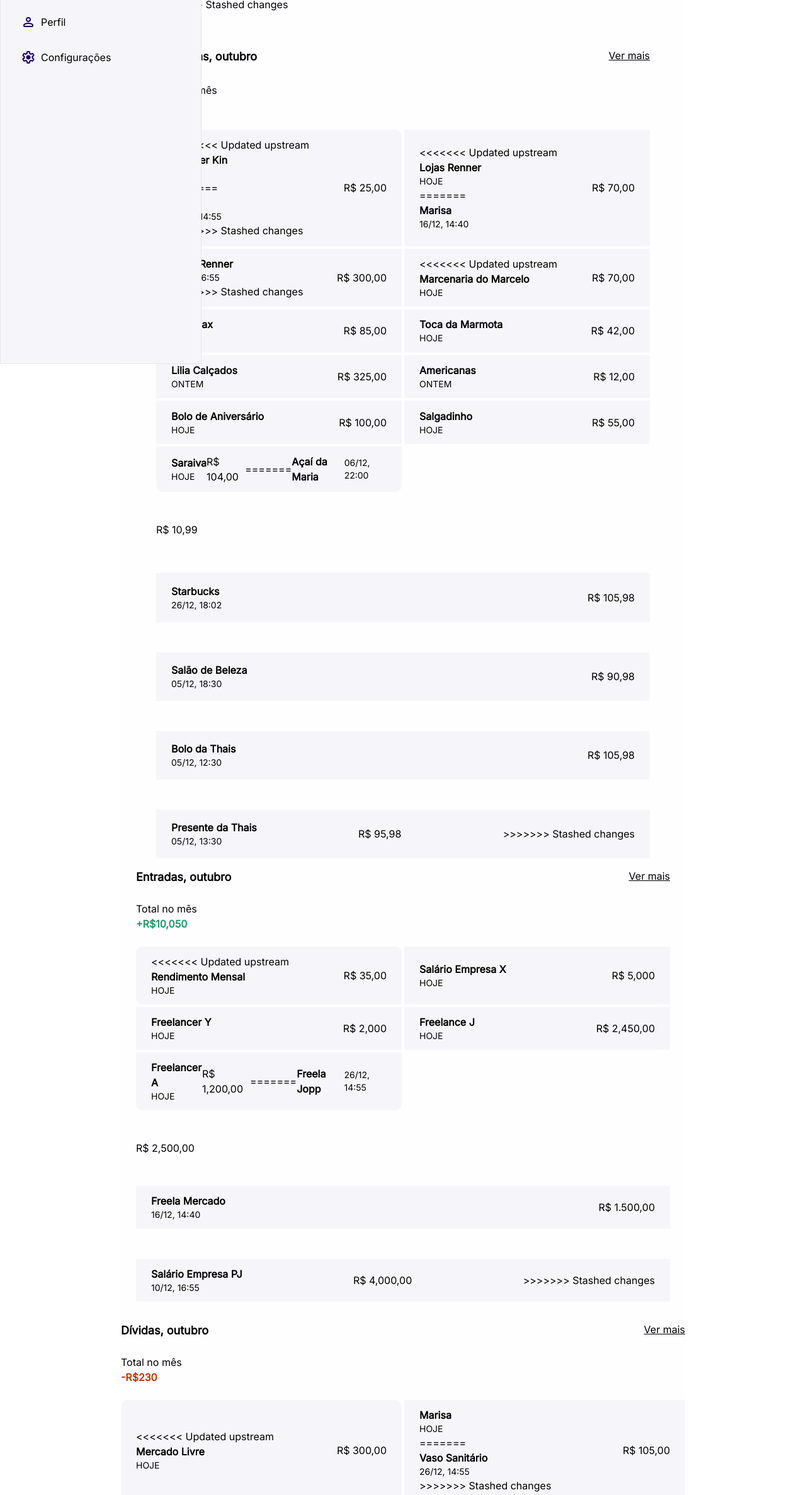
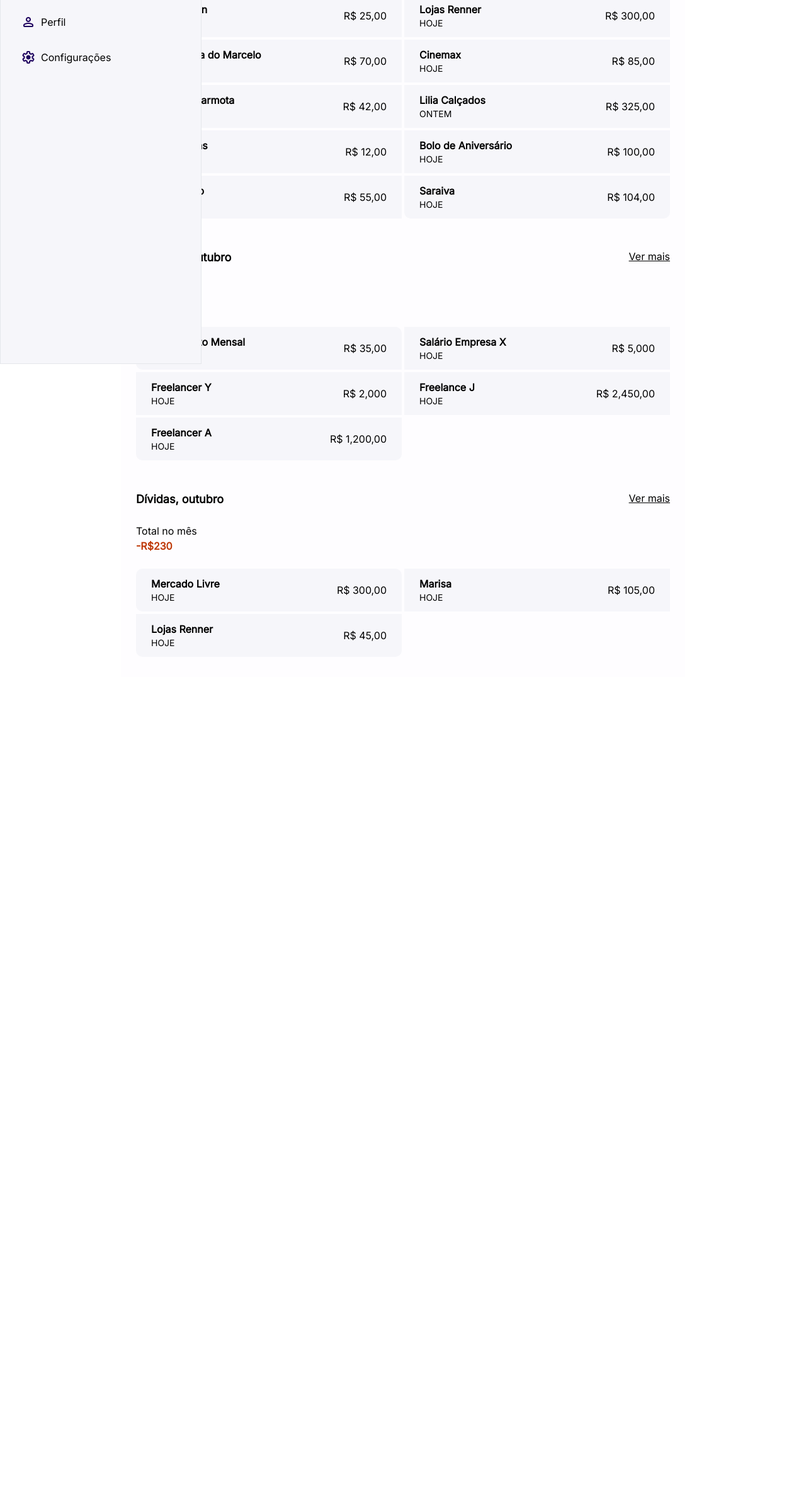
Before and after one commit to sarahmelo/fintech, a plain HTML site: page index.html in a window 1280 px wide. Shown: the part 222-2596 px from the top of the page at 63% size. After the commit the page ends 1297 px from the top, so only its background shows below. Drawn offline with nearby package versions, Linux system fonts and the light colour scheme.

Commit message:
fix: conflicts

```diff
--- a/index.html
+++ b/index.html
@@ -32,11 +32,7 @@
         <header class="w-full py-4 px-8 text-primary font-bold sticky top-0 bg-background">
             <h1>Visão Geral</h1>
         </header>
-<<<<<<< Updated upstream
         <div class="container ml-auto mr-auto h-full w-full grid gap-12 my-8 xsm:px-4 px-6">
-=======
-        <div class="container h-full w-full grid gap-12 my-8 px-8">
->>>>>>> Stashed changes
             <div class="list-content first grid gap-6">
                 <div class="flex place-content-between">
                     <p class="text-lg font-semibold">Despesas, outubro</p>
@@ -49,38 +45,20 @@
                 <ul class="list w-full grid gap-1 md:grid-cols-2">
                     <li class="flex w-full bg-extra-soft-purple px-6 py-3 place-content-between items-center">
                         <div class="flex flex-col">
-<<<<<<< Updated upstream
                             <p class="font-bold">Burguer Kin</p>
                             <p class="uppercase text-sm">Hoje</p>
-=======
-                            <p class="font-bold">Ifood</p>
-                            <p class="uppercase text-sm">26/12, 14:55</p>
->>>>>>> Stashed changes
                         </div>
                         <p>R$ 25,00</p>
                     </li>
                     <li class="flex w-full bg-extra-soft-purple px-6 py-3 place-content-between items-center">
                         <div class="flex flex-col">
-<<<<<<< Updated upstream
                             <p class="font-bold">Lojas Renner</p>
                             <p class="uppercase text-sm">Hoje</p>
-=======
-                            <p class="font-bold">Marisa</p>
-                            <p class="uppercase text-sm">16/12, 14:40</p>
-                        </div>
-                        <p>R$ 70,00</p>
-                    </li>
-                    <li class="flex w-full bg-extra-soft-purple px-6 py-3 place-content-between items-center">
-                        <div class="flex flex-col">
-                            <p class="font-bold">Lojas Renner</p>
-                            <p class="uppercase text-sm">10/12, 16:55</p>
->>>>>>> Stashed changes
                         </div>
                         <p>R$ 300,00</p>
                     </li>
                     <li class="flex w-full bg-extra-soft-purple px-6 py-3 place-content-between items-center">
                         <div class="flex flex-col">
-<<<<<<< Updated upstream
                             <p class="font-bold">Marcenaria do Marcelo</p>
                             <p class="uppercase text-sm">Hoje</p>
                         </div>
@@ -134,40 +112,6 @@
                             <p class="uppercase text-sm">Hoje</p>
                         </div>
                         <p>R$ 104,00</p>
-=======
-                            <p class="font-bold">Açaí da Maria</p>
-                            <p class="uppercase text-sm">06/12, 22:00</p>
-                        </div>
-                        <p>R$ 10,99</p>
-                    </li>
-                    <li class="flex w-full bg-extra-soft-purple px-6 py-3 place-content-between items-center">
-                        <div class="flex flex-col">
-                            <p class="font-bold">Starbucks</p>
-                            <p class="uppercase text-sm">26/12, 18:02</p>
-                        </div>
-                        <p>R$ 105,98</p>
-                    </li>
-                    <li class="flex w-full bg-extra-soft-purple px-6 py-3 place-content-between items-center">
-                        <div class="flex flex-col">
-                            <p class="font-bold">Salão de Beleza</p>
-                            <p class="uppercase text-sm">05/12, 18:30</p>
-                        </div>
-                        <p>R$ 90,98</p>
-                    </li>
-                    <li class="flex w-full bg-extra-soft-purple px-6 py-3 place-content-between items-center">
-                        <div class="flex flex-col">
-                            <p class="font-bold">Bolo da Thais</p>
-                            <p class="uppercase text-sm">05/12, 12:30</p>
-                        </div>
-                        <p>R$ 105,98</p>
-                    </li>
-                    <li class="flex w-full bg-extra-soft-purple px-6 py-3 place-content-between items-center">
-                        <div class="flex flex-col">
-                            <p class="font-bold">Presente da Thais</p>
-                            <p class="uppercase text-sm">05/12, 13:30</p>
-                        </div>
-                        <p>R$ 95,98</p>
->>>>>>> Stashed changes
                     </li>
                 </ul>
             </div>
@@ -183,7 +127,6 @@
                 <ul class="list w-full grid gap-1 md:grid-cols-2">
                     <li class="flex w-full bg-extra-soft-purple px-6 py-3 place-content-between items-center">
                         <div class="flex flex-col">
-<<<<<<< Updated upstream
                             <p class="font-bold">Rendimento Mensal</p>
                             <p class="uppercase text-sm">Hoje</p>
                         </div>
@@ -216,26 +159,6 @@
                             <p class="uppercase text-sm">Hoje</p>
                         </div>
                         <p>R$ 1,200,00</p>
-=======
-                            <p class="font-bold">Freela Jopp</p>
-                            <p class="uppercase text-sm">26/12, 14:55</p>
-                        </div>
-                        <p>R$ 2,500,00</p>
-                    </li>
-                    <li class="flex w-full bg-extra-soft-purple px-6 py-3 place-content-between items-center">
-                        <div class="flex flex-col">
-                            <p class="font-bold">Freela Mercado</p>
-                            <p class="uppercase text-sm">16/12, 14:40</p>
-                        </div>
-                        <p>R$ 1.500,00</p>
-                    </li>
-                    <li class="flex w-full bg-extra-soft-purple px-6 py-3 place-content-between items-center">
-                        <div class="flex flex-col">
-                            <p class="font-bold">Salário Empresa PJ</p>
-                            <p class="uppercase text-sm">10/12, 16:55</p>
-                        </div>
-                        <p>R$ 4,000,00</p>
->>>>>>> Stashed changes
                     </li>
                 </ul>
             </div>
@@ -251,7 +174,6 @@
                 <ul class="list w-full grid gap-1 md:grid-cols-2">
                     <li class="flex w-full bg-extra-soft-purple px-6 py-3 place-content-between items-center">
                         <div class="flex flex-col">
-<<<<<<< Updated upstream
                             <p class="font-bold">Mercado Livre</p>
                             <p class="uppercase text-sm">Hoje</p>
                         </div>
@@ -261,40 +183,15 @@
                         <div class="flex flex-col">
                             <p class="font-bold">Marisa</p>
                             <p class="uppercase text-sm">Hoje</p>
-=======
-                            <p class="font-bold">Vaso Sanitário</p>
-                            <p class="uppercase text-sm">26/12, 14:55</p>
->>>>>>> Stashed changes
                         </div>
                         <p>R$ 105,00</p>
                     </li>
                     <li class="flex w-full bg-extra-soft-purple px-6 py-3 place-content-between items-center">
                         <div class="flex flex-col">
-<<<<<<< Updated upstream
                             <p class="font-bold">Lojas Renner</p>
                             <p class="uppercase text-sm">Hoje</p>
                         </div>
                         <p>R$ 45,00</p>
-=======
-                            <p class="font-bold">Tv LG</p>
-                            <p class="uppercase text-sm">16/12, 14:40</p>
-                        </div>
-                        <p>R$ 300,00</p>
-                    </li>
-                    <li class="flex w-full bg-extra-soft-purple px-6 py-3 place-content-between items-center">
-                        <div class="flex flex-col">
-                            <p class="font-bold">Sofá Casas Bahia</p>
-                            <p class="uppercase text-sm">10/12, 16:55</p>
-                        </div>
-                        <p>R$ 124,99,00</p>
-                    </li>
-                    <li class="flex w-full bg-extra-soft-purple px-6 py-3 place-content-between items-center">
-                        <div class="flex flex-col">
-                            <p class="font-bold">Geladeira Lg Casas Bahia</p>
-                            <p class="uppercase text-sm">10/12, 16:55</p>
-                        </div>
-                        <p>R$ 305,99</p>
->>>>>>> Stashed changes
                     </li>
                 </ul>
             </div>
```
